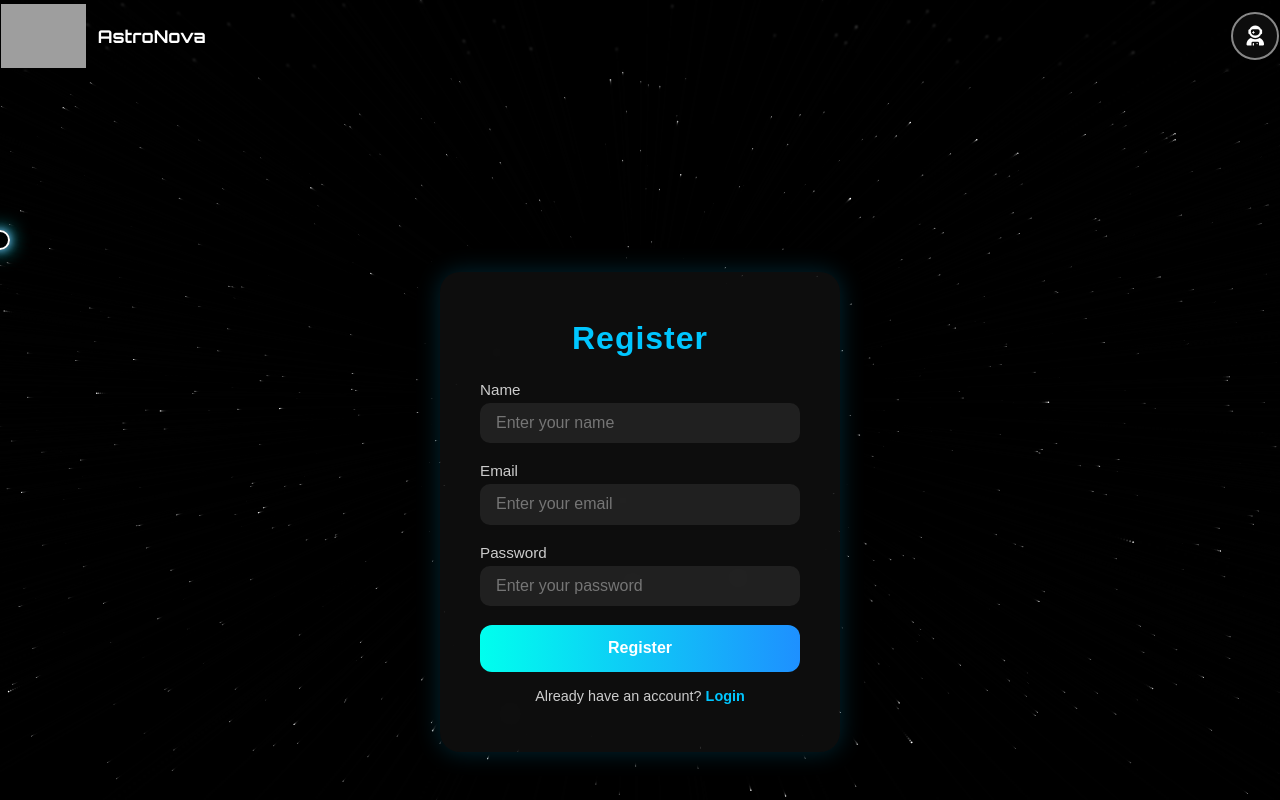
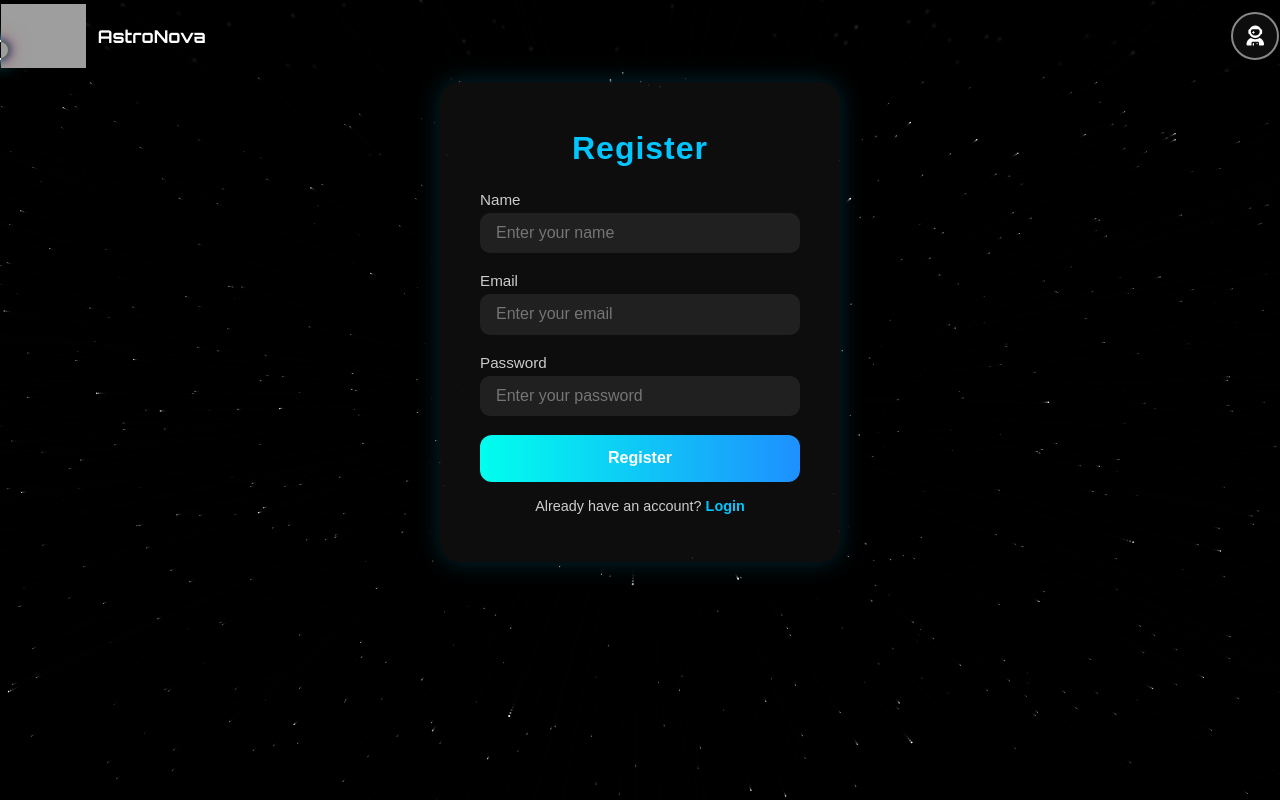
Before and after one commit to om-ddddd/canvas-correction, a React (Create React App) app: page /AstroNova/account/register in a window 1280 px wide. Built offline with nearby package versions, Linux system fonts and the light colour scheme; grey boxes are pictures that could not be loaded.

Commit message:
Fix Canvas resizing

```diff
--- a/src/App.js
+++ b/src/App.js
@@ -10,6 +10,19 @@ import Teams from './Teams';
 import { useEffect, useState } from 'react';
 
 function App() {
+
+  window.addEventListener("scroll", function () {
+    let navbar = document.querySelector("#navbar");
+
+    if (window.scrollY > 50){
+      navbar.style.background = "rgba(20, 20, 20)";
+
+      navbar.style.border = "1px solid #333;";
+    }
+    else{
+      navbar.style.background = "transparent";
+    }
+  });
 
   const [avatar, setAvatar] = useState(localStorage.getItem('avatar') || "fa-user-astronaut");
   const [login, setLogin] = useState(localStorage.getItem('login') === 'true');
--- a/src/Navbar.js
+++ b/src/Navbar.js
@@ -36,6 +36,21 @@ const Navbar = ({ avatar, login, setLogin }) => {
 
     useEffect(() => {
         setLogin(localStorage.getItem('login') === 'true')
+    }, []);
+
+    useEffect(() => {
+        const handleClickOutside = (event) => {
+            const dropdown = document.getElementById('dropdown-menu');
+            const button = document.querySelector('.profile-icon');
+            if (dropdown && !dropdown.contains(event.target) && !button.contains(event.target)) {
+                setOpen(false);
+            }
+        };
+
+        document.addEventListener('mousedown', handleClickOutside);
+        return () => {
+            document.removeEventListener('mousedown', handleClickOutside);
+        };
     }, []);
 
     return (
--- a/src/StarFieldCanvas.js
+++ b/src/StarFieldCanvas.js
@@ -65,7 +65,9 @@ const StarWarp = () => {
     const handleResize = () => {
         w = canvas.width = window.innerWidth;
         h = canvas.height = window.innerHeight;
+        stars = Array.from({ length: numStars }, () => createStar());
     };
+
     window.addEventListener("resize", handleResize);
 
     return () => {
@@ -73,14 +75,20 @@ const StarWarp = () => {
     };
 }, []);
 
+
     return (
         <canvas
             ref={canvasRef}
             style={{
-                position: "fixed",
-                top: 0,
-                left: 0,
-                zIndex: -1,
+                display: 'block',
+                position: 'fixed',
+                width: '100%',
+                height: '100%',
+                left: '0',
+                top: '0',
+                overflow: 'hidden',
+                backgroundColor: '#000',
+                zIndex: '-1 !important'
             }}
         />
     );
--- a/src/index.css
+++ b/src/index.css
@@ -68,7 +68,7 @@ header {
   height: 100%;
   top: 0;
   backdrop-filter: blur(1px);
-  transition: all 0.3s ease-in-out;
+  transition: all 0.1s linear;
 }
 
 /* Utilities of navbar */
@@ -411,7 +411,7 @@ a:hover~.custom-cursor {
   padding: 2rem;
   width: 100%;
   height: 100%;
-  margin-top: min(25%, 30vh);
+  margin-top: min(50px, 30vh);
 }
 
 .auth-box {
```
Lines whose indentation alone changed are shown as unchanged.
